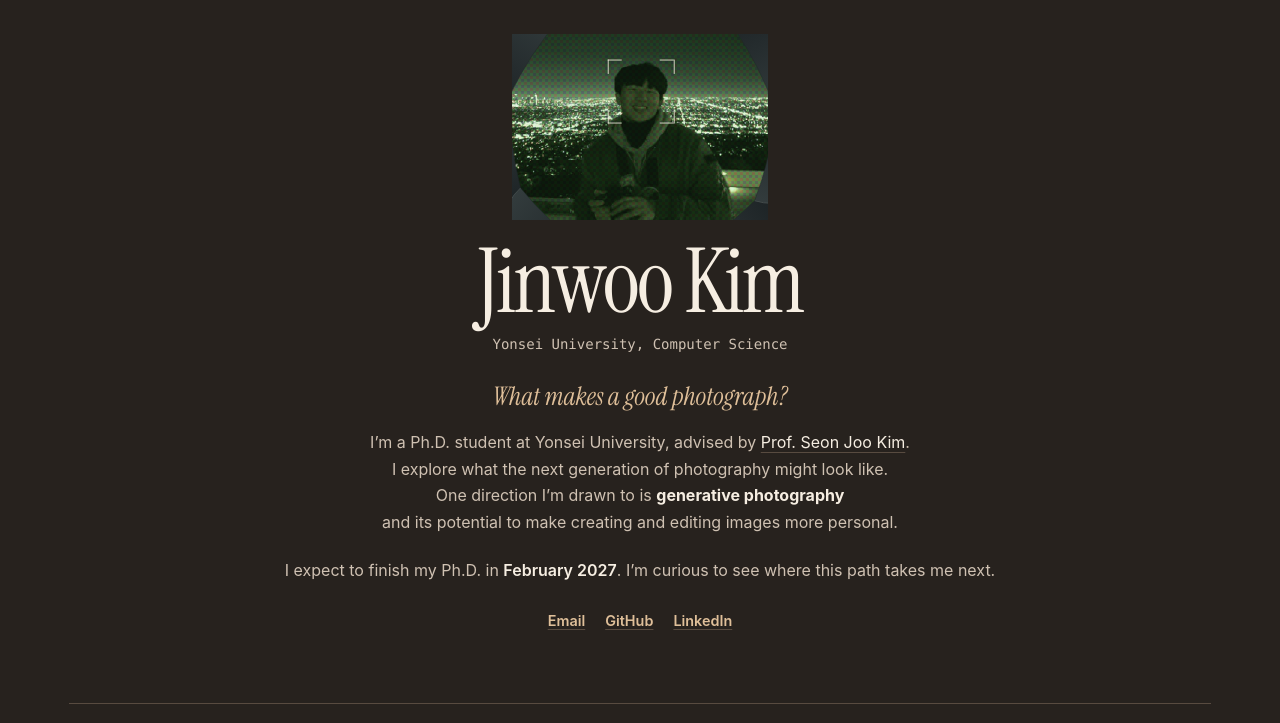
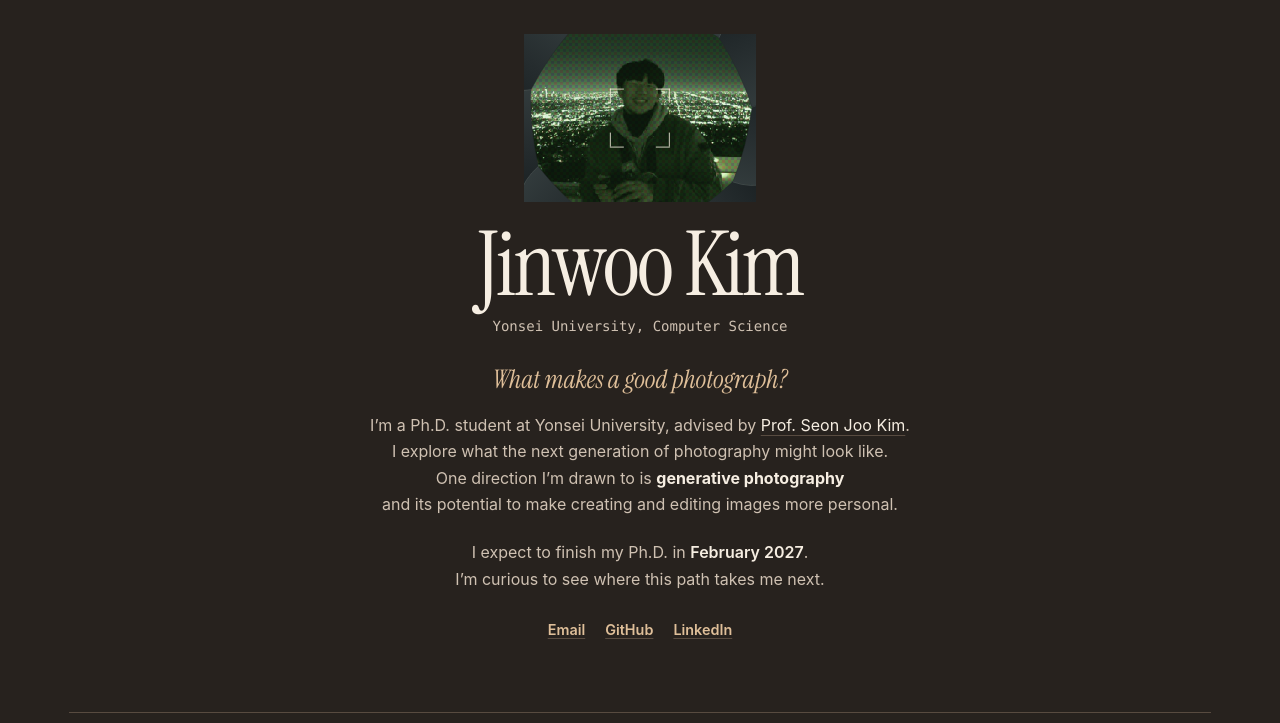
Before and after one commit to hello-jinwoo/hello-jinwoo.github.io, a plain HTML site: page index.html in a window 1280 px wide. Shown: the part 74-797 px from the top of the page. Drawn offline with Linux system fonts and the light colour scheme.

Commit message:
Center portrait aperture and split closing bio lines

```diff
--- a/index.html
+++ b/index.html
@@ -9,10 +9,10 @@
   <link rel="icon" href="favicon.ico" sizes="16x16 32x32 48x48 64x64">
   <script src="palette.js"></script>
   <script src="season-scene.js" defer></script>
-  <script src="portrait.js" defer></script>
+  <script src="portrait.js?v=centered-iris" defer></script>
   <script src="photo-viewer.js" defer></script>
   <link rel="preload" href="assets/instrument-serif.woff2" as="font" type="font/woff2" crossorigin>
-  <link rel="stylesheet" href="styles.css">
+  <link rel="stylesheet" href="styles.css?v=centered-portrait">
   <link rel="stylesheet" href="season-scene.css">
 </head>
 <body id="top">
@@ -42,7 +42,7 @@
             <img src="assets/portrait-preview.webp" alt="" width="276" height="200" fetchpriority="high">
           </div>
           <span class="portrait-focus" aria-hidden="true"></span>
-          <svg class="portrait-shutter" viewBox="-139.38 -62 276 200" preserveAspectRatio="xMidYMid slice" aria-hidden="true">
+          <svg class="portrait-shutter" viewBox="-138 -100 276 200" preserveAspectRatio="xMidYMid slice" aria-hidden="true">
             <defs>
               <linearGradient id="blade-metal" x1="15" y1="65" x2="72" y2="-88" gradientUnits="userSpaceOnUse">
                 <stop stop-color="#343d3e"/>
@@ -82,7 +82,7 @@
           </p>
         </div>
         <p class="next-step">
-          I expect to finish my Ph.D. in <time datetime="2027-02">February 2027</time>.
+          I expect to finish my Ph.D. in <time datetime="2027-02">February 2027</time>.<br>
           I’m curious to see where this path takes me next.
         </p>
       </div>
--- a/portrait.js
+++ b/portrait.js
@@ -9,10 +9,11 @@
   const pitch = 2 * Math.PI / bladeCount;
   const cos = Math.cos(pitch);
   const sin = Math.sin(pitch);
+  const closedRadius = 1.4;
+  const readyRadius = 134;
   const openRadius = 224;
   const rim = [202, -227];
   let animation = 0;
-  const readyRadius = 146;
   const hint = frame.querySelector('.shoot-hint');
 
   for (let index = 0; index < bladeCount; index++) {
@@ -28,8 +29,8 @@
 
   // Each leaf ends at the swept edge of its neighbour, at every aperture size.
   const nextRim = nextBlade(rim);
-  function drawIris(radius, centerOffset) {
-    const closed = (openRadius - radius) / (openRadius - 1.4);
+  function drawIris(radius) {
+    const closed = (openRadius - radius) / (openRadius - closedRadius);
     const tip = [radius, 0];
     const innerControl = [radius * .925, radius * .337];
     const sweep = [radius + (275 - radius) * .6, -17 - 13 * closed];
@@ -38,7 +39,7 @@
       'Q' + sweep + ' ' + tip + 'Z';
     face.setAttribute('d', outline);
     seam.setAttribute('d', 'M' + tip + 'Q' + sweep + ' ' + rim);
-    ring.setAttribute('transform', 'translate(0 ' + centerOffset + ') rotate(' + (-16 + 26 * closed) + ')');
+    ring.setAttribute('transform', 'rotate(' + (-16 + 26 * closed) + ')');
   }
 
   function settle() {
@@ -56,7 +57,7 @@
   }
 
   function capture() {
-    drawIris(readyRadius, 38);
+    drawIris(readyRadius);
     frame.classList.add('is-exposing');
     const start = performance.now();
     const closeMs = 178;
@@ -70,12 +71,12 @@
         settle();
         return;
       }
-      const closed = elapsed < openAt
+      const closing = elapsed < openAt;
+      const closed = closing
         ? ease(Math.min(1, elapsed / closeMs))
         : 1 - ease((elapsed - openAt) / openMs);
-      const closing = elapsed < openAt;
       const outerRadius = closing ? readyRadius : openRadius;
-      drawIris(outerRadius + (1.4 - outerRadius) * closed, closing ? 38 * (1 - closed) : 0);
+      drawIris(outerRadius + (closedRadius - outerRadius) * closed);
       if (elapsed >= closeMs) showCurrentImage();
       animation = requestAnimationFrame(tick);
     }
@@ -88,7 +89,7 @@
     if (toggle.checked && !reducedMotion.matches) {
       capture();
     } else {
-      drawIris(readyRadius, 38);
+      drawIris(readyRadius);
       showCurrentImage();
     }
   }
@@ -112,10 +113,10 @@
   toggle.addEventListener('change', syncPortrait);
   reducedMotion.addEventListener('change', () => {
     settle();
-    drawIris(readyRadius, 38);
+    drawIris(readyRadius);
     showCurrentImage();
   });
   frame.classList.add('has-iris');
-  drawIris(readyRadius, 38);
+  drawIris(readyRadius);
   showCurrentImage();
 })();
--- a/styles.css
+++ b/styles.css
@@ -255,7 +255,7 @@ a:focus-visible,
 }
 
 .portrait {
-  width: min(100%, clamp(12rem, 28vw, 16rem));
+  width: min(100%, clamp(11rem, 26vw, 14.5rem));
   margin-inline: auto;
 }
 
@@ -338,8 +338,8 @@ a:focus-visible,
   --line: linear-gradient(currentColor, currentColor);
   position: absolute;
   z-index: 1;
-  top: 31%;
-  left: 50.5%;
+  top: 50%;
+  left: 50%;
   width: 26%;
   height: 35%;
   transform: translate(-50%, -50%);
```
